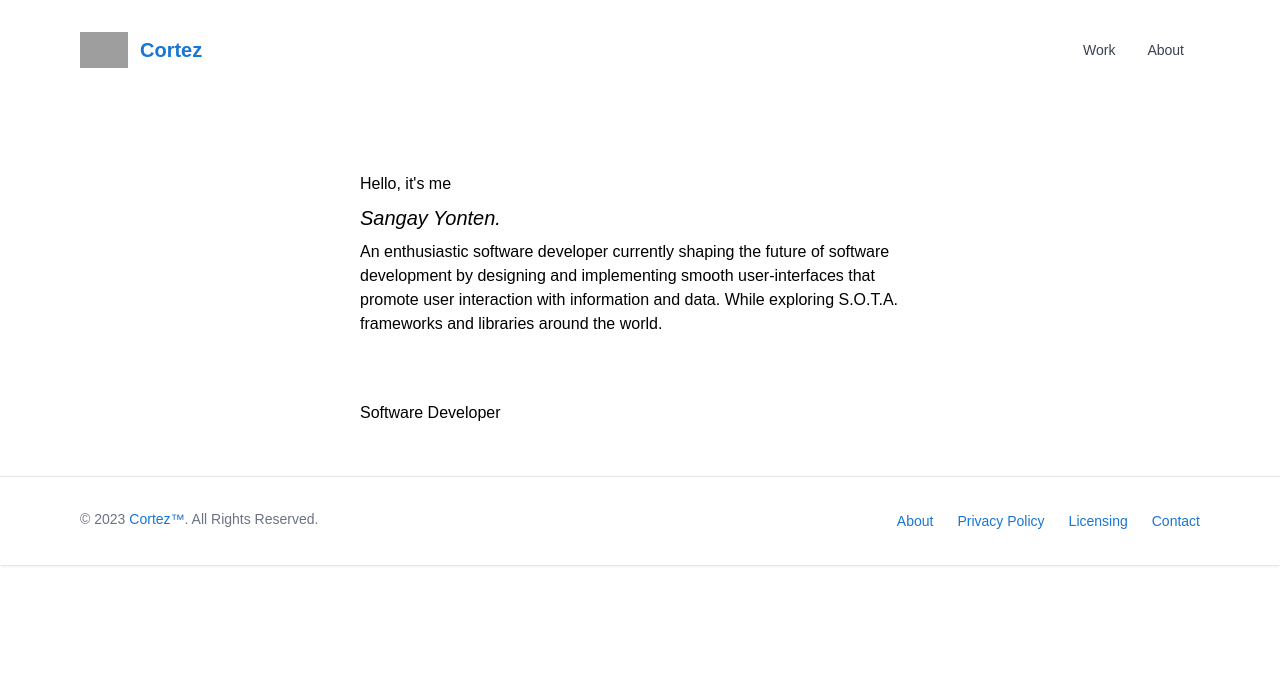
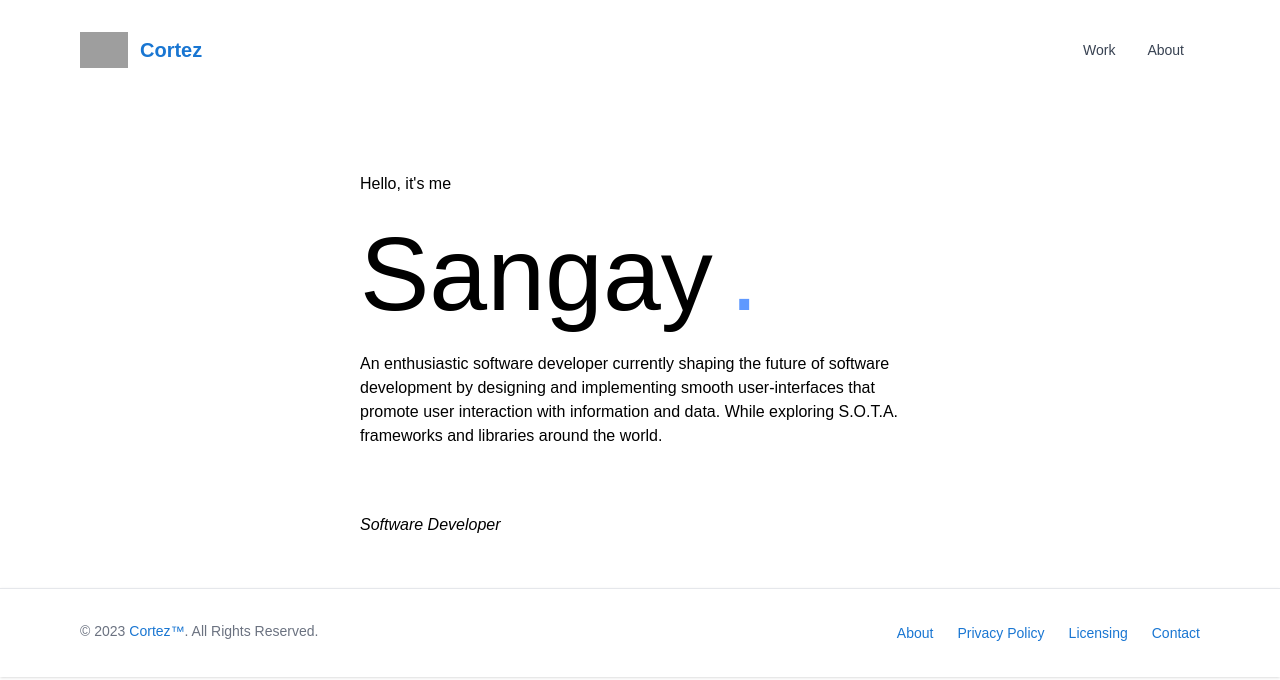
Before and after one commit to sangay-yonten/armageddon-tailwind, an Angular app: page / in a window 1280 px wide. Shown: the top 680 px of the page. Built offline with nearby package versions, Linux system fonts and the light colour scheme; grey boxes are pictures that could not be loaded.

Commit message:
refactor: dashboard component update name styles

```diff
--- a/src/app/dashboard/dashboard.component.html
+++ b/src/app/dashboard/dashboard.component.html
@@ -3,7 +3,7 @@
   <!-- Content starts here -->
   <div>
     <div class="font-medium accent-black">Hello, it's me</div>
-    <h1 class="text-xl italic">Sangay Yonten.</h1>
+    <h1 class="content-name">Sangay <span class="content-name--dot md:-ml-3 xs:-ml-2">.</span></h1>
 
     <p class="font-medium">
       An enthusiastic software developer currently shaping the future of software development by
@@ -12,7 +12,7 @@
       the world.
     </p>
     <h1 style="transform: translate3d(0px, 57px, 0px) scale3d(1, 1, 1) rotateX(0deg) rotateY(0deg) rotateZ(0deg) skew(0deg, 0deg); transform-style: preserve-3d;"
-        class="heading-2 titlesd">Software Developer</h1>
+        class="font-medium italic">Software Developer</h1>
   </div>
   <!-- Content ends here -->
 </div>
--- a/src/assets/styles/_common.scss
+++ b/src/assets/styles/_common.scss
@@ -1,6 +1,5 @@
 :host {
   font-family: Gtwalsheimprotrial, sans-serif;
-  //font-family: -apple-system, BlinkMacSystemFont, "Segoe UI", Roboto, Helvetica, Arial, sans-serif, "Apple Color Emoji", "Segoe UI Emoji", "Segoe UI Symbol";
   font-size: 14px;
   color: #333;
   box-sizing: border-box;
@@ -68,6 +67,16 @@ p {
   max-width: 560px;
   flex-direction: column;
   align-items: center;
+
+  &-name {
+    position: relative;
+    font-size: 6.5em;
+    margin: 0;
+
+    &--dot {
+      color: #5f99ff;
+    }
+  }
 }
 
 svg.material-icons {
```
